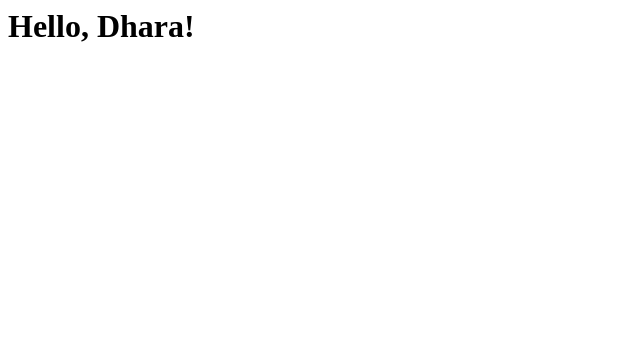
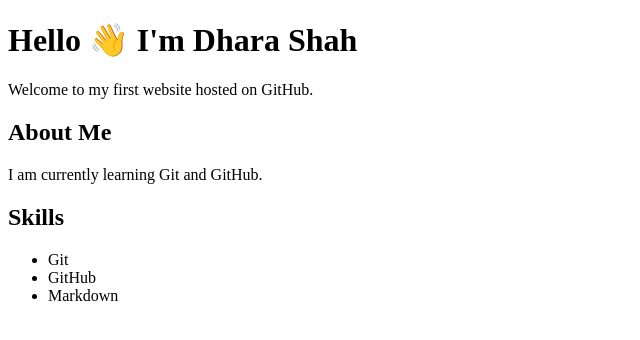
Before and after one commit to Dhara-789/GitHubDemo, a plain HTML site: page Index.html in a window 1280 px wide. Shown: the whole page, without its empty margins (0-640 px from the left). Drawn offline with Linux system fonts and the light colour scheme.

Commit message:
Added 1st Website

```diff
--- a/Index.html
+++ b/Index.html
@@ -1,11 +1,24 @@
-<!<!doctype html>
-<html lang="en">
-  <head>
-    <meta charset="utf-8">
-    <meta name="viewport" content="width=device-width, initial-scale=1">
-    <title>Bootstrap demo</title>
-  </head>
-  <body>
-    <h1>Hello, Dhara!</h1>
-  </body>
+<!DOCTYPE html>
+<html>
+<head>
+<title>Dhara Shah</title>
+</head>
+
+<body>
+
+<h1>Hello 👋 I'm Dhara Shah</h1>
+
+<p>Welcome to my first website hosted on GitHub.</p>
+
+<h2>About Me</h2>
+<p>I am currently learning Git and GitHub.</p>
+
+<h2>Skills</h2>
+<ul>
+<li>Git</li>
+<li>GitHub</li>
+<li>Markdown</li>
+</ul>
+
+</body>
 </html>
```
